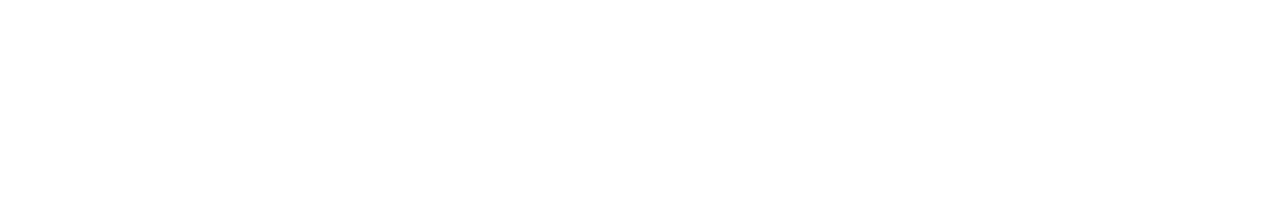
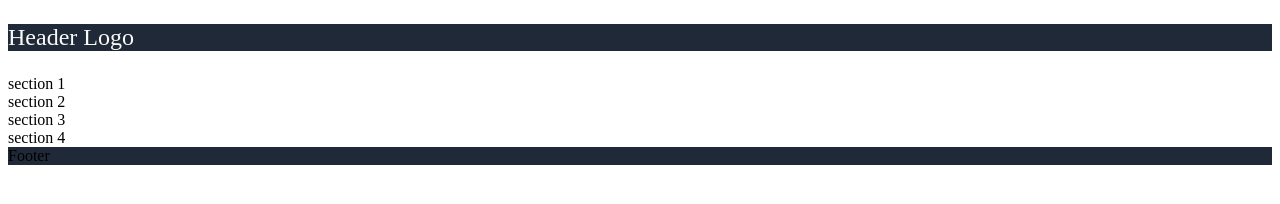
Before and after one commit to Shauneey-J/odin-landing-page, a plain HTML site: page index.html in a window 1280 px wide. Drawn offline with Linux system fonts and the light colour scheme.

Commit message:
Started on Header

```diff
--- a/css/style.css
+++ b/css/style.css
@@ -0,0 +1,13 @@
+header {
+    background-color: #1f2937;
+    color: #f9faf8;
+    flex-direction: row;
+}
+
+#header-logo {
+    font-size: 24px;
+}
+
+footer {
+    background-color: #1f2937;
+}
--- a/index.html
+++ b/index.html
@@ -12,26 +12,34 @@
 
 <header>
     <!--Put in header/nav links-->
+    <div id="header-logo">
+        <p>Header Logo</p>
+    </div>
 </header>
 
 <section>
     <!--First section under header, include image-->
+    section 1
 </section>
 
 <section>
     <!--Second section with four image blocks in a row-->
+    section 2
 </section>
 
 <section>
     <!--Third section; Add a quote-->
+    section 3
 </section>
 
 <section>
     <!--Fourth section, add a clickable button-->
+    section 4
 </section>
 
 <footer>
     <!--Put in footer content-->
+    Footer
 </footer>
 
 
```
